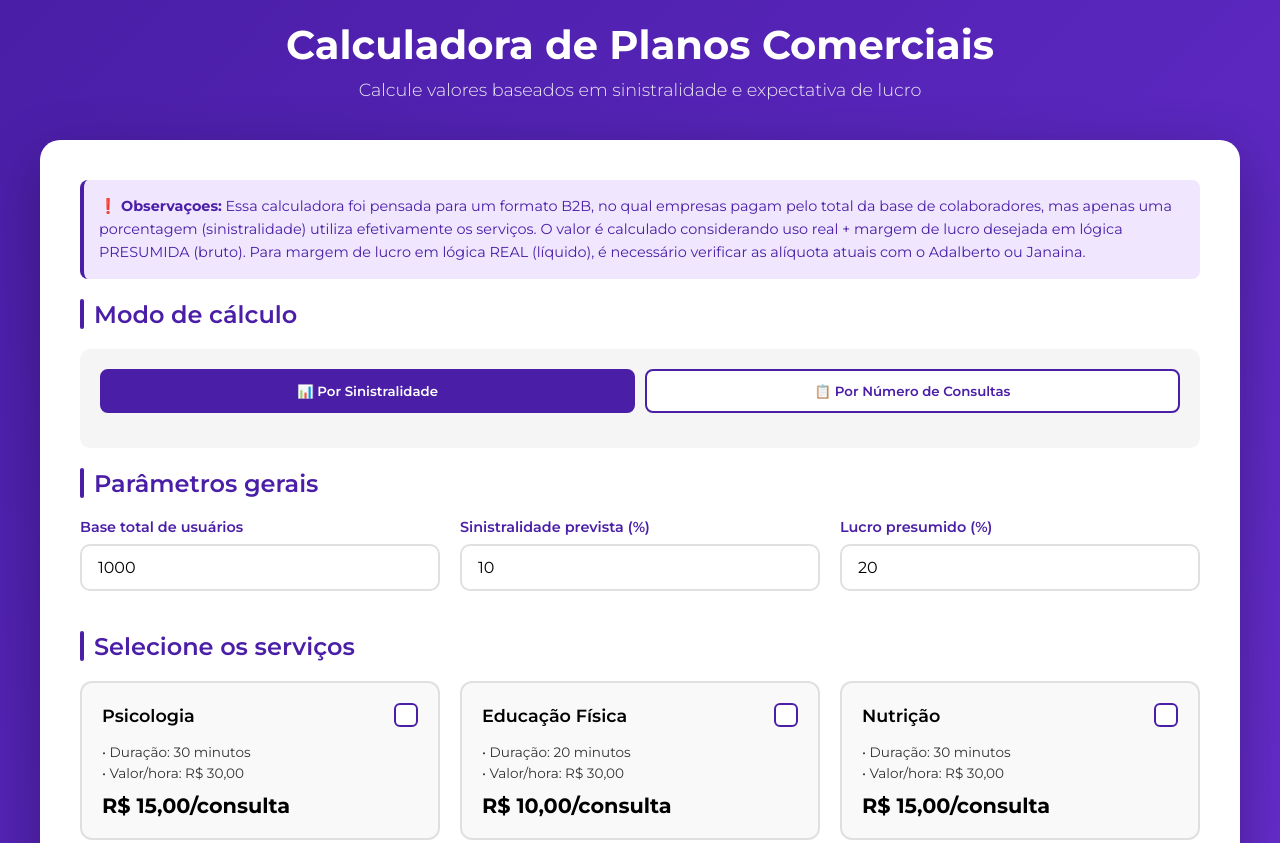
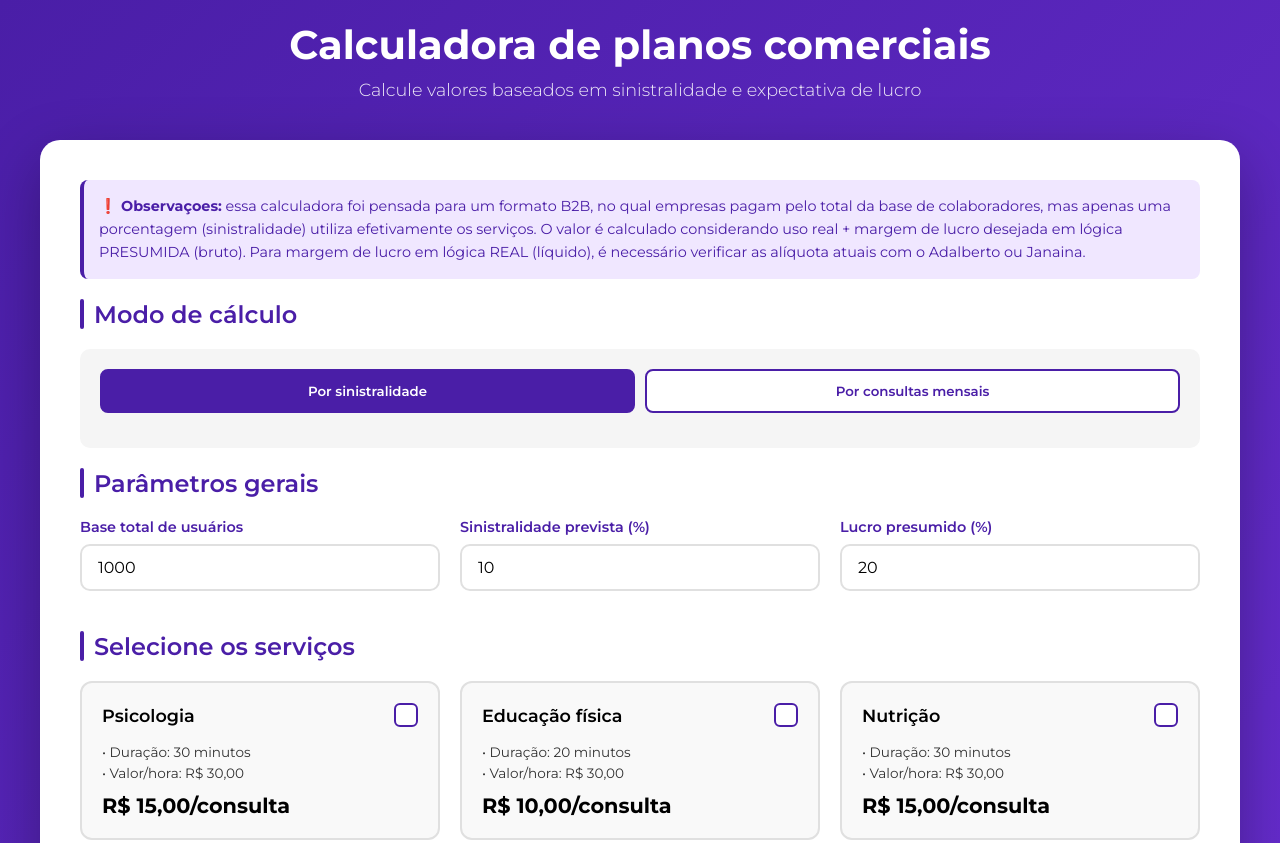
Before and after one commit to MediQuoBrasil/comercial, a plain HTML site: page index.html in a window 1280 px wide. Shown: the top 843 px of the page. Drawn offline with Linux system fonts and the light colour scheme.

Commit message:
Update index.html

```diff
--- a/index.html
+++ b/index.html
@@ -3,7 +3,7 @@
 <head>
     <meta charset="UTF-8">
     <meta name="viewport" content="width=device-width, initial-scale=1.0">
-    <title>Calculadora de Planos Comerciais</title>
+    <title>Calculadora de planos comerciais</title>
     <link href="https://fonts.googleapis.com/css2?family=Montserrat:wght@300;400;500;600;700&display=swap" rel="stylesheet">
     <style>
         * {
@@ -391,13 +391,13 @@
 <body>
     <div class="container">
         <div class="header">
-            <h1>Calculadora de Planos Comerciais</h1>
+            <h1>Calculadora de planos comerciais</h1>
             <p>Calcule valores baseados em sinistralidade e expectativa de lucro</p>
         </div>
 
         <div class="main-card">
             <div class="info-box">
-                <strong>❗ Observaçoes:</strong> Essa calculadora foi pensada para um formato B2B, no qual empresas pagam pelo total da base de colaboradores, mas apenas uma porcentagem (sinistralidade) utiliza efetivamente os serviços. O valor é calculado considerando uso real + margem de lucro desejada em lógica PRESUMIDA (bruto). Para margem de lucro em lógica REAL (líquido), é necessário verificar as alíquota atuais com o Adalberto ou Janaina.
+                <strong>❗ Observaçoes:</strong> essa calculadora foi pensada para um formato B2B, no qual empresas pagam pelo total da base de colaboradores, mas apenas uma porcentagem (sinistralidade) utiliza efetivamente os serviços. O valor é calculado considerando uso real + margem de lucro desejada em lógica PRESUMIDA (bruto). Para margem de lucro em lógica REAL (líquido), é necessário verificar as alíquota atuais com o Adalberto ou Janaina.
             </div>
 
             <!-- Modo de Cálculo -->
@@ -405,10 +405,10 @@
             <div class="toggle-mode">
                 <div class="toggle-buttons">
                     <button class="toggle-btn active" onclick="setMode('sinistralidade')">
-                        📊 Por Sinistralidade
+                        Por sinistralidade
                     </button>
                     <button class="toggle-btn" onclick="setMode('consultas')">
-                        📋 Por Número de Consultas
+                        Por consultas mensais
                     </button>
                 </div>
             </div>
@@ -443,7 +443,7 @@
                 </div>
 
                 <div class="info-box consultas-input" id="consultas-info" style="display: none;">
-                    <strong>Modo por consultas mensais:</strong> Defina o número esperado de consultas mensais para cada serviço selecionado diretamente nos cards abaixo.
+                    <strong>Modo por consultas mensais:</strong> defina o número esperado de consultas mensais para cada serviço selecionado diretamente nos cards abaixo.
                 </div>
             </div>
 
@@ -468,7 +468,7 @@
 
                 <div class="area-card" onclick="toggleArea('educacao')">
                     <div class="area-header">
-                        <span class="area-name">Educação Física</span>
+                        <span class="area-name">Educação física</span>
                         <div class="checkbox"></div>
                     </div>
                     <div class="area-info">
@@ -518,7 +518,7 @@
             <!-- Resultados -->
             <div class="results-section">
                 <div class="section-title" style="color: white; margin-bottom: 0;">
-                    Resultados do Cálculo
+                    Resultados do cálculo
                 </div>
 
                 <div class="results-grid">
@@ -557,7 +557,7 @@
 
         const servicos = {
             psicologia: { nome: 'Psicologia', valorConsulta: 15.00 },
-            educacao: { nome: 'Educação Física', valorConsulta: 10.00 },
+            educacao: { nome: 'Educação física', valorConsulta: 10.00 },
             nutricao: { nome: 'Nutrição', valorConsulta: 15.00 },
             dermatologia: { nome: 'Dermatologia', valorConsulta: 19.16 }
         };
```
